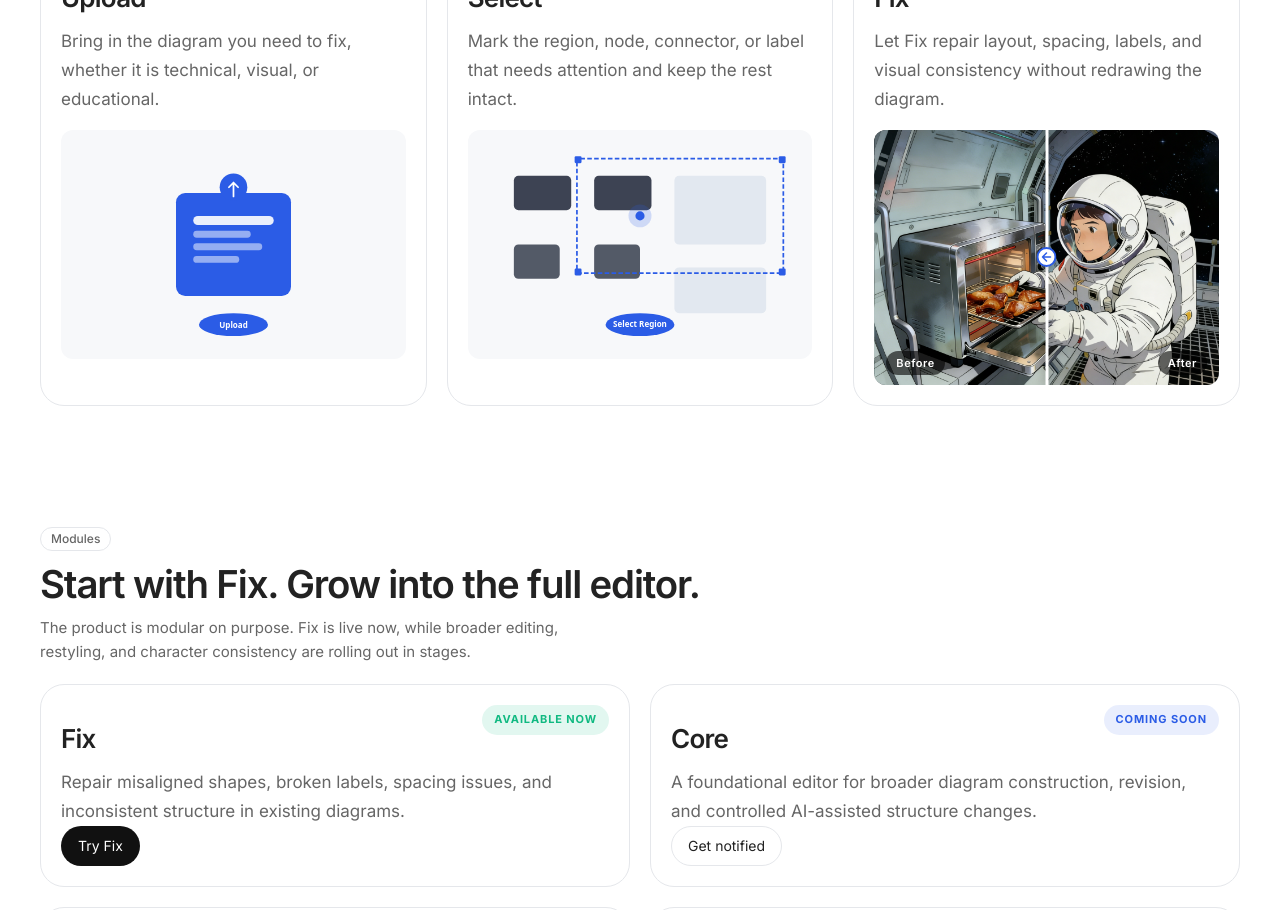
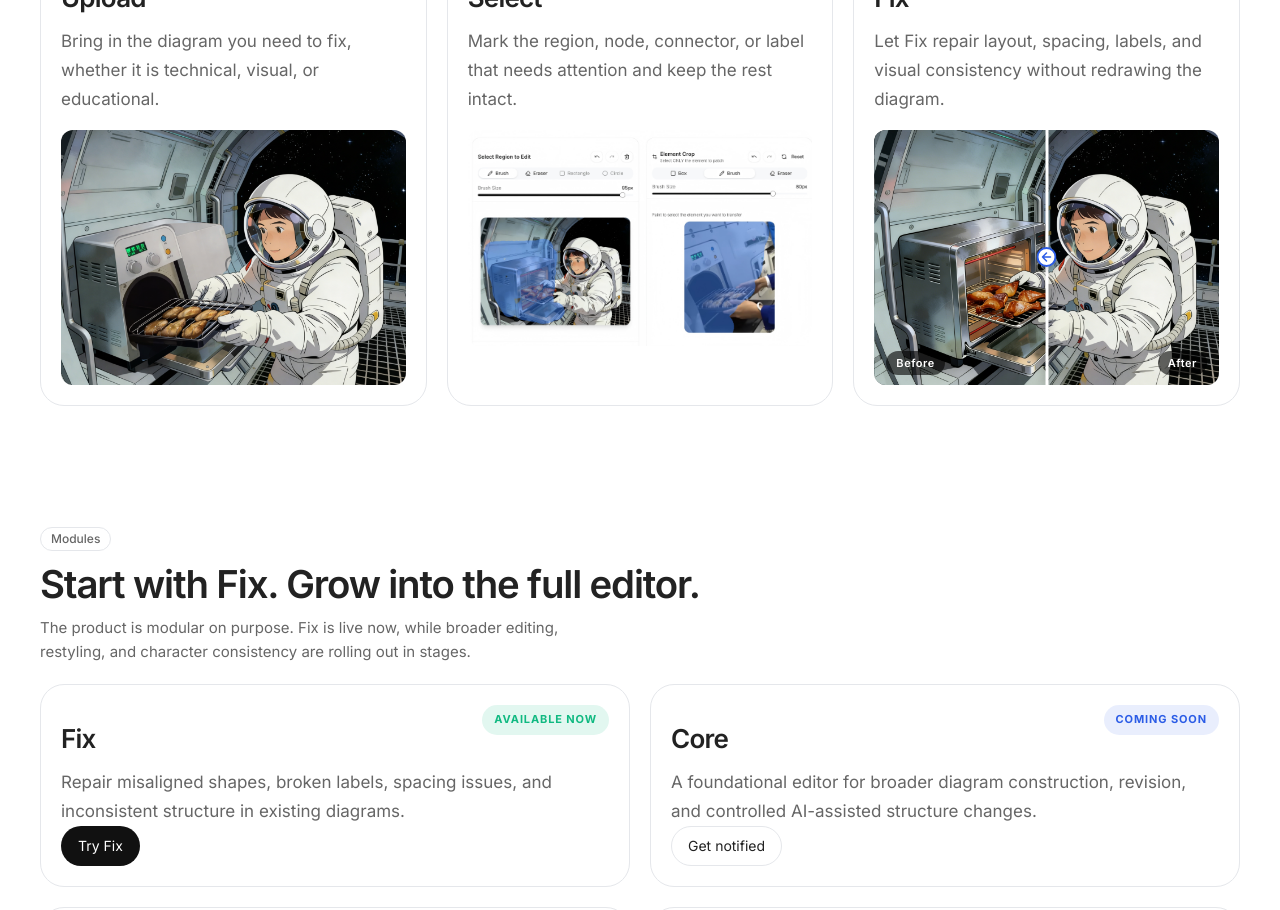
Before and after one commit to calcifer-lab/v0-ai-image-editing, a Next.js app: page / in a window 1280 px wide. Shown: the part 1960-2870 px from the top of the page. Built offline with nearby package versions, Linux system fonts and the light colour scheme.

Commit message:
fix: use PNG screenshots for Step1 and Step2 instead of SVG

```diff
--- a/components/landing/how-it-works.tsx
+++ b/components/landing/how-it-works.tsx
@@ -9,7 +9,7 @@ const STEPS = [
     titleZh: "上传",
     bodyEn: "Bring in the diagram you need to fix, whether it is technical, visual, or educational.",
     bodyZh: "导入你需要修复的图表，无论是技术图、视觉稿还是教学素材。",
-    imgSrc: "/demo/step1-upload.svg",
+    imgSrc: "/demo/step1-upload.png",
     imgAlt: "Upload step",
   },
   {
@@ -18,7 +18,7 @@ const STEPS = [
     titleZh: "选择",
     bodyEn: "Mark the region, node, connector, or label that needs attention and keep the rest intact.",
     bodyZh: "选中需要处理的区域、节点、连线或标签，其余内容保持不变。",
-    imgSrc: "/demo/step2-select.svg",
+    imgSrc: "/demo/step2-select.png",
     imgAlt: "Select step",
   },
   {
```
